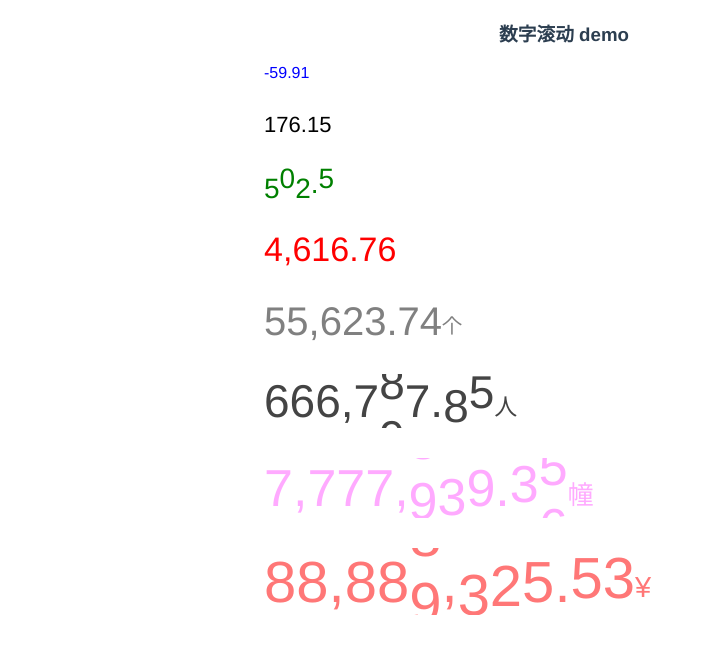
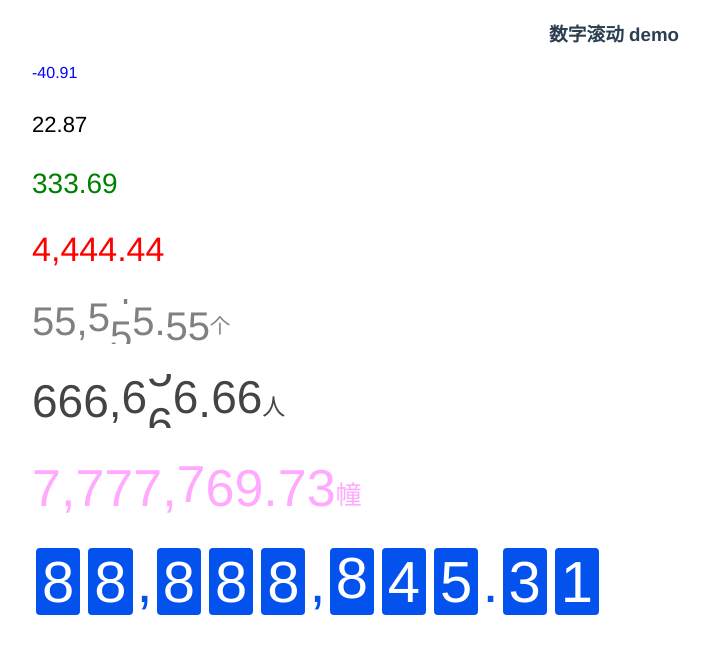
Before and after one commit to Breezeiii/digit-roll, a Vue app: page /#/ in a window 1280 px wide. Shown: the top 654 px of the page, without its empty margins (76-786 px from the left). Built offline with nearby package versions, Linux system fonts and the light colour scheme.

Commit message:
小🐦伏特加来👌🏻高 雷霆噶巴 整点儿🇷🇺大🐮子 哈拉少～ ZBC👍

```diff
--- a/src/components/digit-roll/index.vue
+++ b/src/components/digit-roll/index.vue
@@ -8,9 +8,10 @@
     }"
   >
     <template v-for="(item, index) in valueFormat">
-      <span class="dr-item" :key="index">
       <span
+        :key="index"
         :class="[
+          'dr-element',
           /\d+/.test(item)
             ? 'dr-spacer'
             : item == '.'
@@ -18,15 +19,16 @@
             : 'dr-formatting-mark',
         ]"
       >
+        <span class="dr-text">
           {{ item }}
         </span>
         <template v-if="/\d+/.test(item)">
           <span
             class="dr-scroll"
             :style="{
-              transform: loadStatus
+              transform: state
                 ? 'translateY(' + -item * 10 + '%' + ')'
-                : '',
+                : 'translteY(0)',
             }"
           >
             <span
@@ -44,6 +46,8 @@
 </template>
 
 <script>
+import _ from "./utils";
+
 let DIGIT_FORMAT = "(,ddd).dd";
 let FORMAT_PARSER = /^\(?([^)]*)\)?(?:(.)(d+))?$/;
 
@@ -138,18 +142,24 @@ export default {
       return _arr;
     },
   },
+  watch: {
+    // 维护state，初始、新生成的dom有动画
+    valueFormat: {
+      handler(nVal, oVal) {
+        this.state = false;
+        _.debounce(() => {
+          this.state = true;
+        }, 0)();
+      },
+      immediate: true,
+    },
+  },
   data() {
     return {
-      loadStatus: false,
+      state: false,
     };
   },
-  mounted() {
-    this.$nextTick(() => {
-      window.addEventListener("load", (event) => {
-        this.loadStatus = true;
-      });
-    });
-  },
+  mounted() {},
   methods: {
     getTime(time) {
       return time ? `${parseFloat(time / 1000)}s` : time;
--- a/src/components/digit-roll/style/index.css
+++ b/src/components/digit-roll/style/index.css
@@ -3,26 +3,26 @@
   display: -webkit-inline-flex;
 }
 
-.dr .dr-item {
+.dr .dr-spacer {
   position: relative;
   text-align: center;
   overflow: hidden;
 }
 
-.dr .dr-item .dr-spacer {
+.dr .dr-spacer .dr-text {
   opacity: 0;
   visibility: visible;
 }
 
-.dr .dr-item,
-.dr .dr-item .dr-scroll {
-  transition-property: all;
+.dr .dr-spacer,
+.dr .dr-spacer .dr-scroll {
   transition-duration: inherit;
   transition-delay: inherit;
   transition-timing-function: inherit;
 }
 
-.dr .dr-item .dr-scroll {
+.dr .dr-spacer .dr-scroll {
+  transition-property: all;
   position: absolute;
   top: 0;
   left: 0;
--- a/src/components/digit-roll/style/index.min.css
+++ b/src/components/digit-roll/style/index.min.css
@@ -1 +1 @@
-.dr{display:inline-flex;display:-webkit-inline-flex}.dr .dr-item{position:relative;text-align:center;overflow:hidden}.dr .dr-item .dr-spacer{opacity:0;visibility:visible}.dr .dr-item,.dr .dr-item .dr-scroll{transition-property:all;transition-duration:inherit;transition-delay:inherit;transition-timing-function:inherit}.dr .dr-item .dr-scroll{position:absolute;top:0;left:0;transform:translateY(0)}
+.dr{display:inline-flex;display:-webkit-inline-flex}.dr .dr-spacer{position:relative;text-align:center;overflow:hidden}.dr .dr-spacer .dr-text{opacity:0;visibility:visible}.dr .dr-spacer,.dr .dr-spacer .dr-scroll{transition-duration:inherit;transition-delay:inherit;transition-timing-function:inherit}.dr .dr-spacer .dr-scroll{transition-property:all;position:absolute;top:0;left:0;transform:translateY(0)}
--- /dev/null
+++ b/src/components/digit-roll/utils/index.js
@@ -0,0 +1,17 @@
+export default class {
+  constructor() {}
+
+  // 防抖动
+  static debounce(fn, delay = 200) {
+    let timer = null;
+    return function() {
+      let context = this;
+      let args = arguments;
+
+      clearTimeout(timer);
+      timer = setTimeout(function() {
+        fn.apply(context, args);
+      }, delay);
+    };
+  }
+}
--- a/src/components/package.json
+++ b/src/components/package.json
@@ -1,7 +1,7 @@
 {
   "name": "digit-roll",
-  "version": "1.1.2",
-  "description": "数字滑动组件，支持千分位",
+  "version": "1.1.3",
+  "description": "数字滑动组件，支持千分位(传入format)、自定义样式主题。",
   "main": "index.js",
   "scripts": {
     "test": "echo \"Error: no test specified\" && exit 1"
--- a/src/views/demo.vue
+++ b/src/views/demo.vue
@@ -3,7 +3,7 @@
     <h3>数字滚动 demo</h3>
     <div>
       <template v-for="(item, key) in $data">
-        <div class="demo-item" :key="key">
+        <div :class="['demo-item', key]" :key="key">
           <digit-roll
             v-model="$data[key].value"
             :duration="$data[key].duration"
@@ -27,7 +27,7 @@ export default {
       num1: {
         value: 1,
         duration: 200,
-        delay: 200,
+        // delay: 200,
       },
       num2: {
         value: 22,
@@ -62,7 +62,7 @@ export default {
       num8: {
         value: 88888888,
         duration: 1600,
-        unit: "¥",
+        // unit: "¥",
       },
     };
   },
@@ -77,7 +77,7 @@ export default {
             ? (this.$data[i].value += count)
             : (this.$data[i].value -= count);
         }
-      }, 2000);
+      }, 5000);
     }
   },
 };
@@ -88,8 +88,8 @@ $base-ft: 16px;
 $radix: 6px;
 
 .demo {
-  width: 600px;
-  margin: 0 auto;
+  // width: 600px;
+  padding-left: 100px;
 
   .demo-item {
     margin-bottom: 30px;
@@ -101,7 +101,7 @@ $radix: 6px;
       display: inline-block;
     }
 
-    $colors: blue, #000, green, #f00, gray, #444, #faf, #f77;
+    $colors: blue, #000, green, #f00, gray, #444, #faf, #ffffff;
 
     @for $i from 1 through 8 {
       &:nth-child(#{$i}) {
@@ -114,6 +114,21 @@ $radix: 6px;
         }
       }
     }
+
+    &.num8 {
+      ::v-deep {
+        .dr-spacer {
+          background-color: #0452ee;
+          margin: 0 4px;
+          padding: 0 6px;
+          border-radius: 4px;
+        }
+        .dr-radix-mark,
+        .dr-formatting-mark {
+          color: #0452ee;
+        }
+      }
+    }
   }
 }
 h3 {
```
Also changed, not shown: src/components/digit-roll/style/index.scss (+3 -4 lines), src/components/README.md, 17 other files (tests, documents, lock files or other folders). Lines whose indentation alone changed are shown as unchanged.
